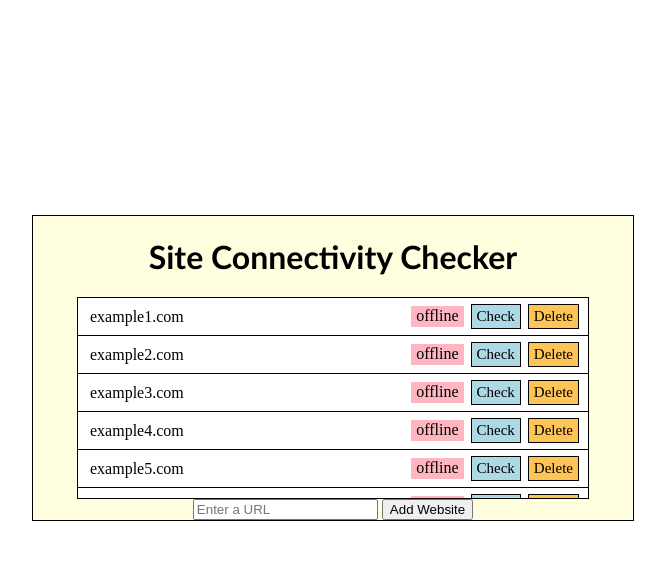
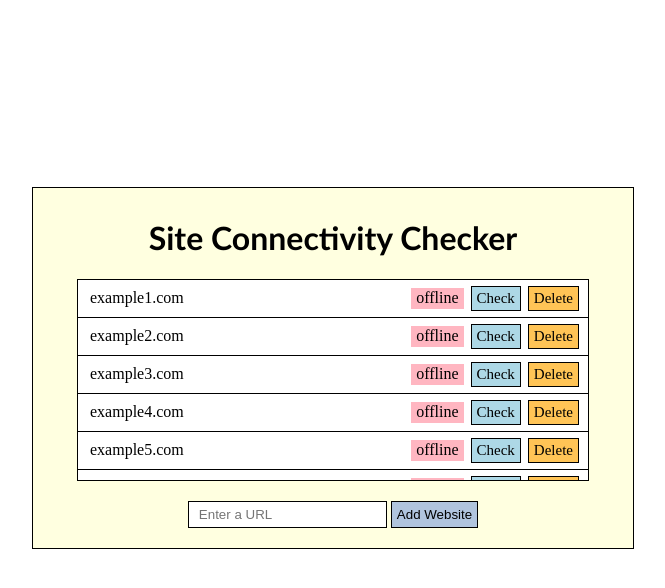
Before and after one commit to amarikwa188/Site_Connectivity_Checker, a Flask app: page / in a window 1280 px wide. Shown: the top 588 px of the page, without its empty margins (307-972 px from the left). Run offline with Flask 3, Linux system fonts and the light colour scheme.

Commit message:
additional styling and bug fixes

```diff
--- a/app.py
+++ b/app.py
@@ -20,8 +20,8 @@
             case 'Add':
                 urls.append(url)
             case 'Check':
-                status: str = 'online'
-                return f"check::{url}::{status}"
+                online: bool = True
+                return f"check::{url}::{online}"
             case 'Delete':
                 urls.remove(url)
                 return f"delete::{url}"
--- a/static/index.css
+++ b/static/index.css
@@ -10,10 +10,12 @@
 
     border: 1px solid black;
     text-align: center;
+    padding: 20px 0;
 }
 
 #logo{
     font-family: 'Trebuchet MS', 'Lucida Sans Unicode', 'Lucida Grande', 'Lucida Sans', Arial, sans-serif;
+    margin-top: 10px;
 }
 
 #list-box{
@@ -25,6 +27,7 @@
 
     border: 1px solid black;
     text-align: left;
+    margin-bottom: 20px;
 }
 
 .list-item{
@@ -76,3 +79,19 @@
     cursor: pointer;
     background-color: #ffb22d;
 }
+
+#added-url{
+    border: 1px solid black;
+    padding: 5px 10px;
+}
+
+#added-url:focus{
+    outline: none;
+    border: 1.5px solid black;
+}
+
+#add-url-button{
+    background-color: lightsteelblue;
+    border: 1px solid black;
+    padding: 5px;
+}
--- a/static/index.js
+++ b/static/index.js
@@ -13,30 +13,30 @@
             console.log('data sent');
         }
     }).done(function(output){
-        // const command = output.split('::');
-        // alert(command);
         performAction(output);
     })
 });
 
 function performAction(data){
     const parts = data.split('::');
+    const command = parts[0];
     const url = parts[1];
 
-    switch (parts[0]){
+    switch (command){
         case "check":
-            alert(parts[1]);
-            alert(parts[2]);
+            const status = parts[2];
             break;
         case "delete":
-            alert(parts[1]);
-            const frm = document.getElementsByName(url)[0];
-            alert(frm.name);
-            frm.remove();
+            deleteListItem(url);
             break;
         default:
             alert("response error");
     }
+}
+
+function deleteListItem(url){
+    const frm = document.getElementsByName(url)[0];
+    frm.remove();
 }
 
 //handling form data for addition
@@ -60,7 +60,7 @@
     const url = document.getElementById('added-url').value;
     document.getElementById('list-box').innerHTML +=
     `
-    <form method="POST" class="list-item" value="${url}">
+    <form method="POST" class="list-item" value="${url}" name="${url}">
     <table>
     <tr>
         <td class="url-col">${url}</td>
--- a/templates/index.html
+++ b/templates/index.html
@@ -9,10 +9,6 @@
         <h1 id="logo">Site Connectivity Checker</h1>
 
         <div id="list-box">
-            {% if not urls %}
-                <h1 id="no-url">NO CURRENT URLS</h1>
-            {% endif %}
-
             {% for url in urls %}
                 <form method="POST" class="list-item" value="{{url}}" name="{{url}}">
                 <table class="table">
```
